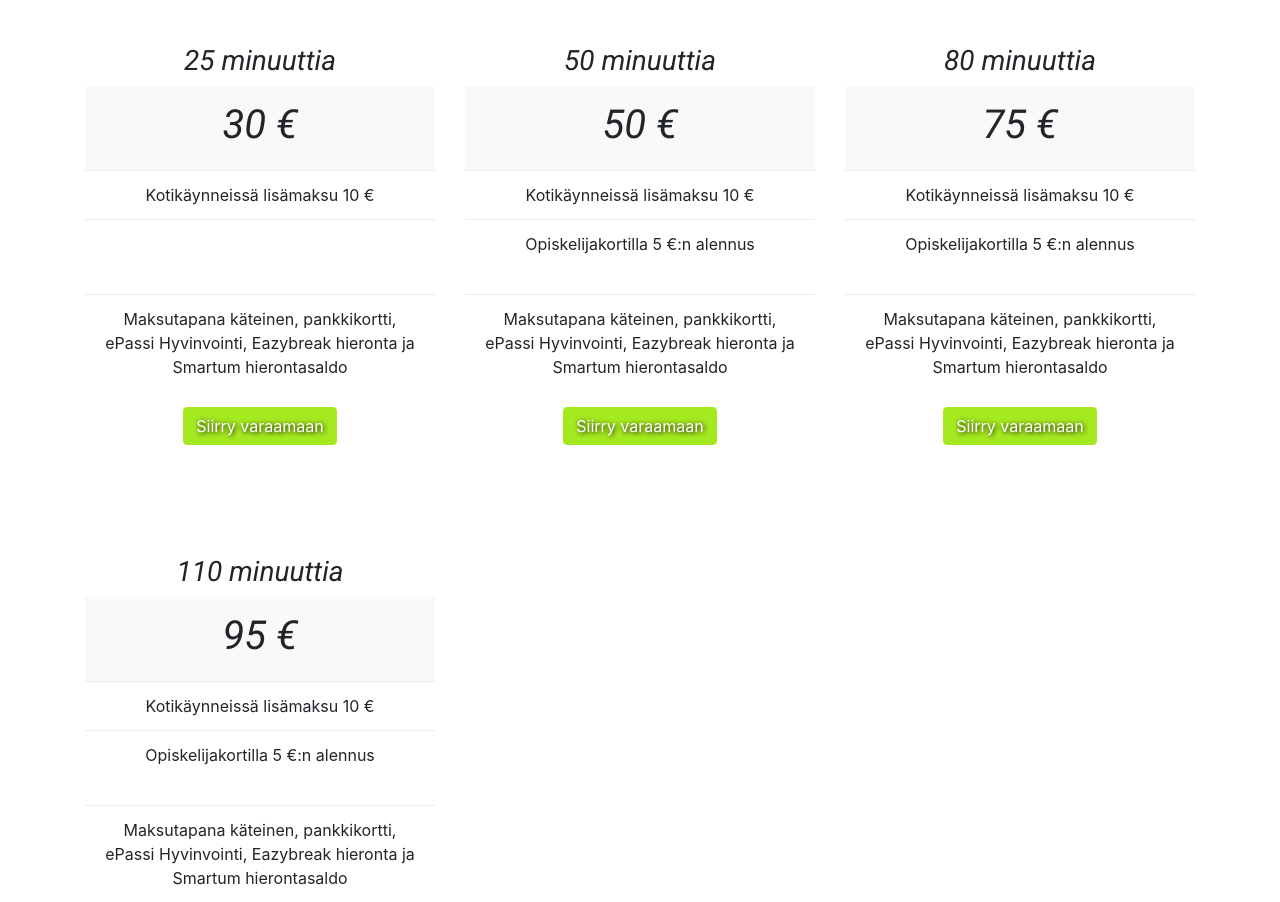
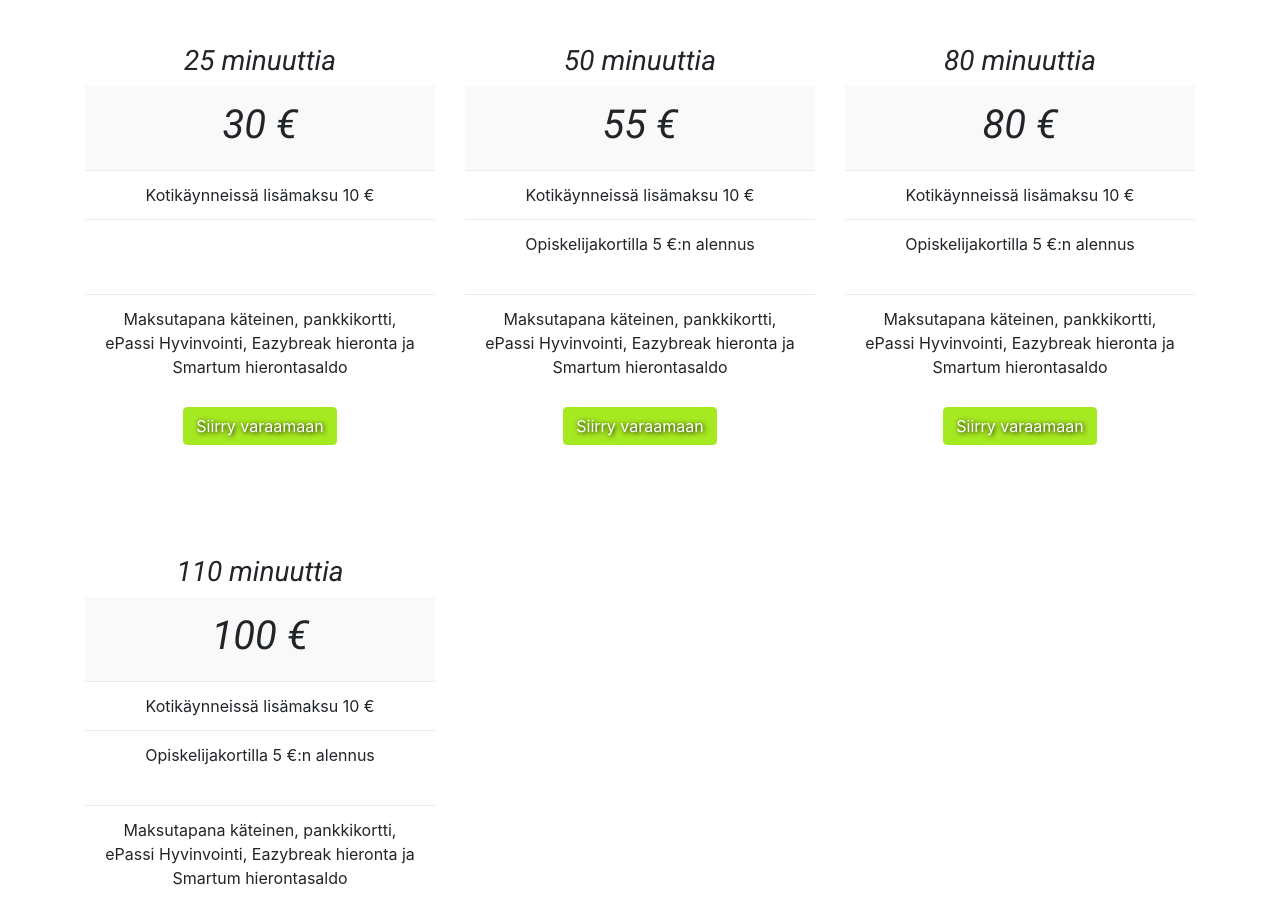
Before and after one commit to severikupari1/ilari-nettisivut, a website: page index.html in a window 1280 px wide. Shown: the part 2053-2955 px from the top of the page. Drawn offline with Linux system fonts and the light colour scheme.

Commit message:
Update prices in index.html

```diff
--- a/index.html
+++ b/index.html
@@ -246,7 +246,7 @@ adding-kuva " alt="Kuva ei latautunut oikein">
                 </div>
                 <div class="panel-body">
                     <div class="the-price">
-                        <h1>50 €<span class="subscript"></span></h1>
+                        <h1>55 €<span class="subscript"></span></h1>
                     </div>
                     <table class="table">
                         <tr>
@@ -282,7 +282,7 @@ adding-kuva " alt="Kuva ei latautunut oikein">
                 <div class="panel-body">
                     <div class="the-price">
                         <h1>
-                            75 €<span class="subscript"></span></h1>
+                            80 €<span class="subscript"></span></h1>
 
                     </div>
                     <table class="table">
@@ -323,7 +323,7 @@ adding-kuva " alt="Kuva ei latautunut oikein">
                 <div class="panel-body">
                     <div class="the-price">
                         <h1>
-                            95 €<span class="subscript"></span></h1>
+                            100 €<span class="subscript"></span></h1>
 
                     </div>
                     <table class="table">
```
